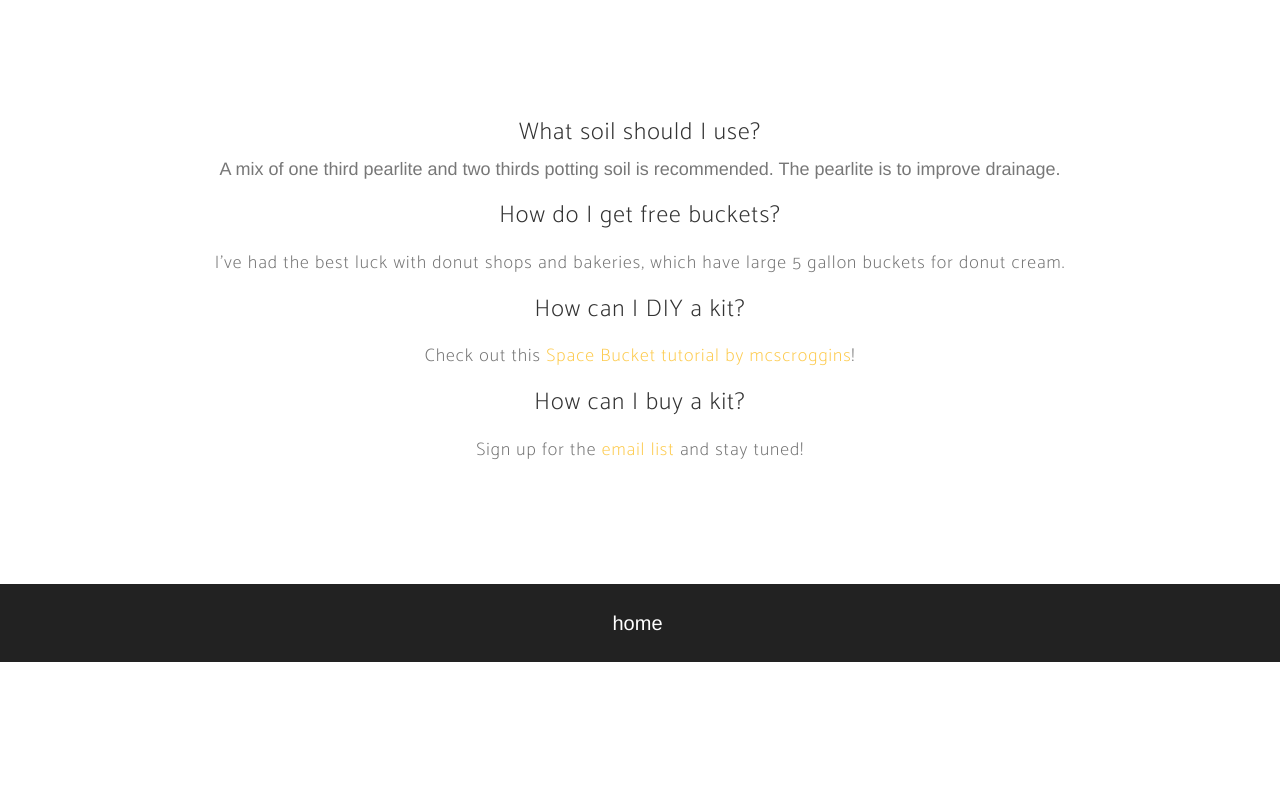
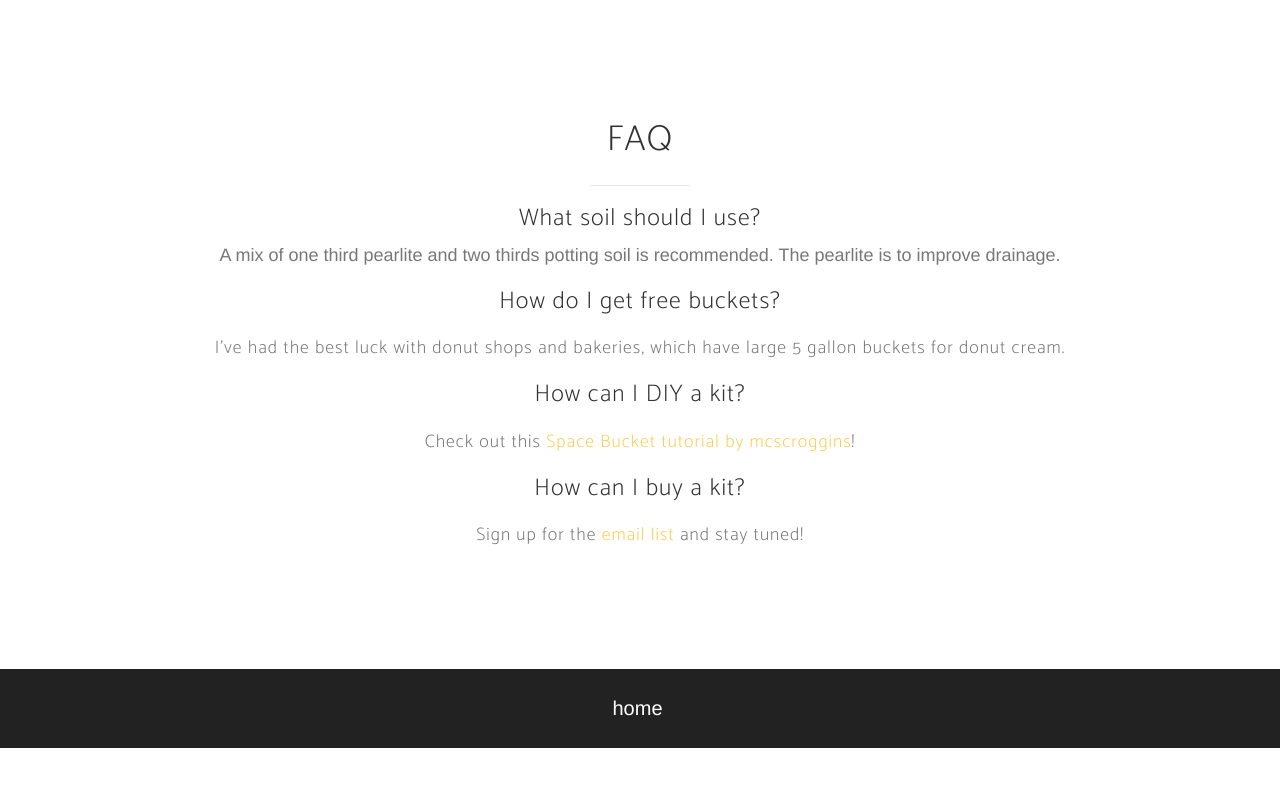
Before and after one commit to ruthgrace/growbucketlife, a website: page faq.html in a window 1280 px wide. Drawn offline with nearby package versions, Linux system fonts and the light colour scheme; a web font is replaced by a local one.

Commit message:
add faq title

```diff
--- a/faq.html
+++ b/faq.html
@@ -42,6 +42,8 @@
         <div class="container" name="about" id="about">
             <div class="row">
                 <div class="col-lg-10 col-lg-offset-1 text-center">
+                        <h1>FAQ</h1>
+                        <hr>
                         <h3>What soil should I use?</h3>
                         <p class="text-muted">A mix of one third pearlite and two thirds potting soil is recommended. The pearlite is to improve drainage.</p>
                         <h3>How do I get free buckets?<h3>
```
